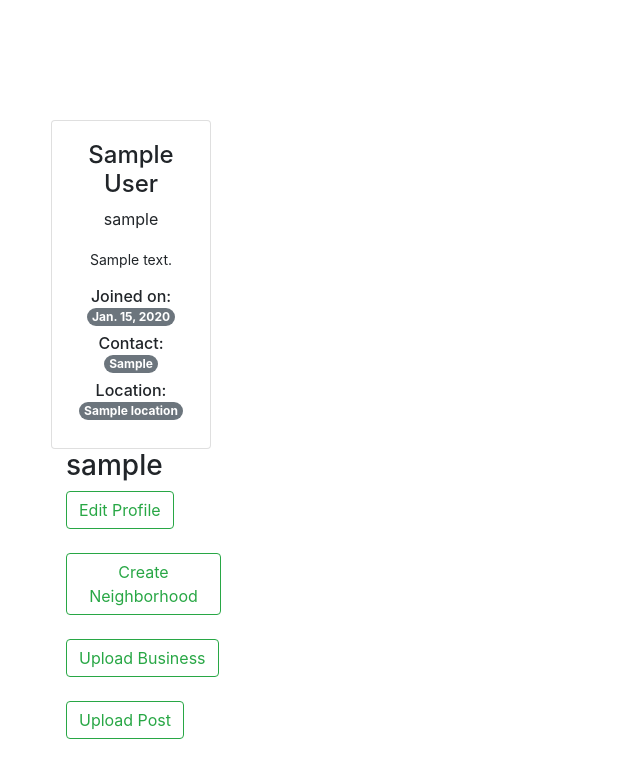
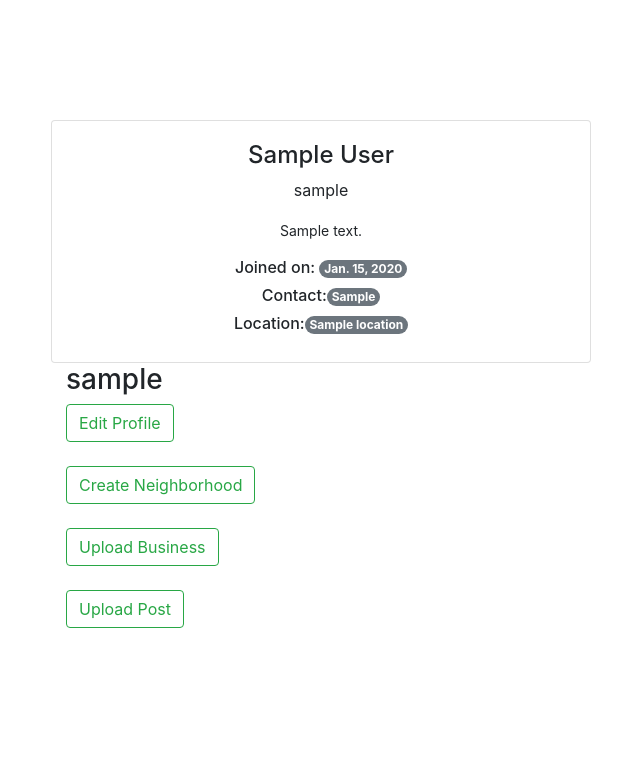
Before and after one commit to claudiahW/Neighbourhood, a Django app: page /profile/ in a window 1280 px wide. Shown: the part 68-831 px from the top of the page, without its empty margins (34-674 px from the left). After the commit the page ends 696 px from the top, so only its background shows below. Run offline with Django 3.2, Linux system fonts and the light colour scheme; a user stored in the database is signed in; tables that the repository leaves empty hold one stand-in row (values such as "Sample post"); some libraries are stand-ins or nearby versions; some web fonts are replaced.

Commit message:
styling elements

```diff
--- a/neighs/templates/profile.html
+++ b/neighs/templates/profile.html
@@ -6,7 +6,7 @@
 <section class="profile container">
     <div class=" mt-5">
         <div class="row">
-            <div class="col-md-2">
+            <div class="col-md-6">
                 <div class="card">
                     {% if profile.profile_pic %}
                     <img src="{{profile.profile_pic.url}}" alt="" class="card-img-top">
@@ -39,7 +39,7 @@
     </div>
 
 
-   <div class="col-md-2">
+   <div class="col-md-6">
     <div class="details">
       <div class="first">
         <h3>{{user.username}}</h3>
```
